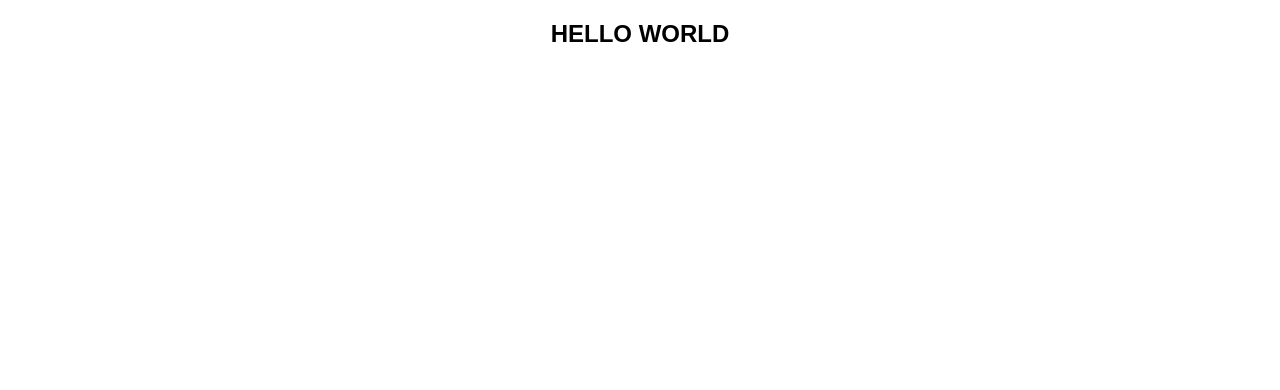
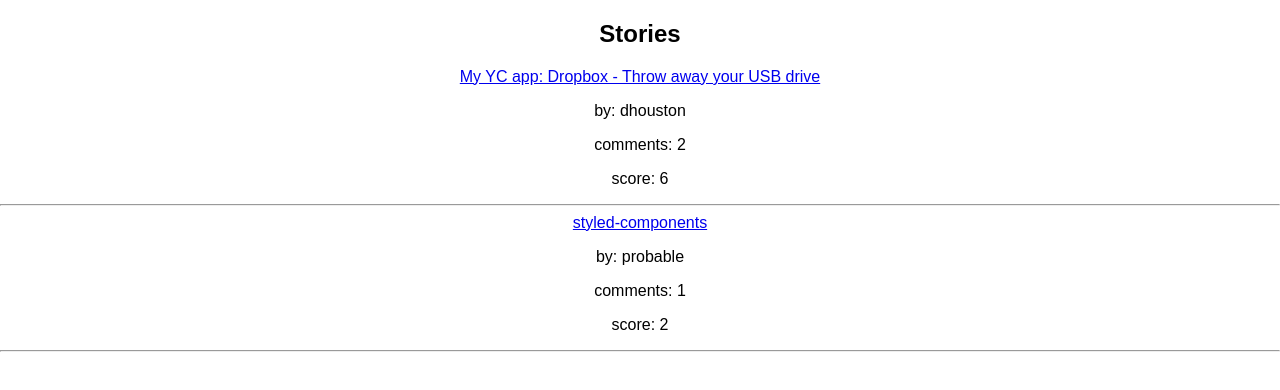
Before and after one commit to msvickylau/rehack-news, a React (Create React App) app: page / in a window 1280 px wide. Shown: the top 390 px of the page. Built offline with nearby package versions, Linux system fonts and the light colour scheme.

Commit message:
added test data to represent hackernews API json object. rendered data to DOM

```diff
--- a/src/App.js
+++ b/src/App.js
@@ -1,12 +1,59 @@
 import React, { Component } from 'react';
 import './App.css';
 
+
+// https://github.com/HackerNews/API
+// by	  The username of the item's author.
+// descendants	 In the case of stories or polls, the total comment count.
+// id	  The item's unique id.
+// kids	  The ids of the item's comments, in ranked display order.
+// score	 The story's score, or the votes for a pollopt.
+// time	  Creation date of the item, in Unix Time.
+// title	 The title of the story, poll or job.
+// type	  The type of item. One of "job", "story", "comment", "poll", or "pollopt".
+// url	 The URL of the story.
+const stories = [
+  {
+    "by" : "dhouston",
+    "descendants" : 2,
+    "id" : 0,
+    "kids" : [11, 12],
+    "score" : 6,
+    "time" : 1175714200,
+    "title" : "My YC app: Dropbox - Throw away your USB drive",
+    "type" : "story",
+    "url" : "http://www.getdropbox.com/u/2/screencast.html"
+  },
+  {
+    "by" : "probable",
+    "descendants" : 1,
+    "id" : 1,
+    "kids" : [13],
+    "score" : 2,
+    "time" : 1245744200,
+    "title" : "styled-components",
+    "type" : "story",
+    "url" : "https://www.styled-components.com/"
+  },
+];
+
 class App extends Component {
   render() {
-    const helloWorld = "HELLO WORLD"
     return (
       <div className="App">
-        <h2>{helloWorld}</h2>
+        <h2>Stories</h2>
+
+        {stories.map(function(item) {
+          return (
+            <div key={item.id}>
+              <a href={item.url}>{item.title}</a>
+              <p>by: {item.by} </p>
+              <p>comments: {item.descendants}</p>
+              <p>score: {item.score}</p>
+              <hr/>
+            </div>
+          )
+        })}
       </div>
     );
   }
```
